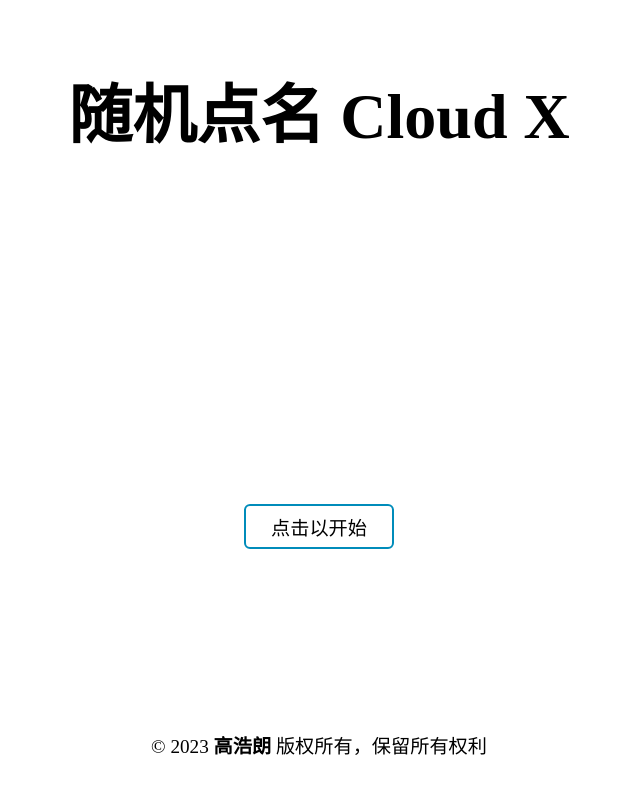
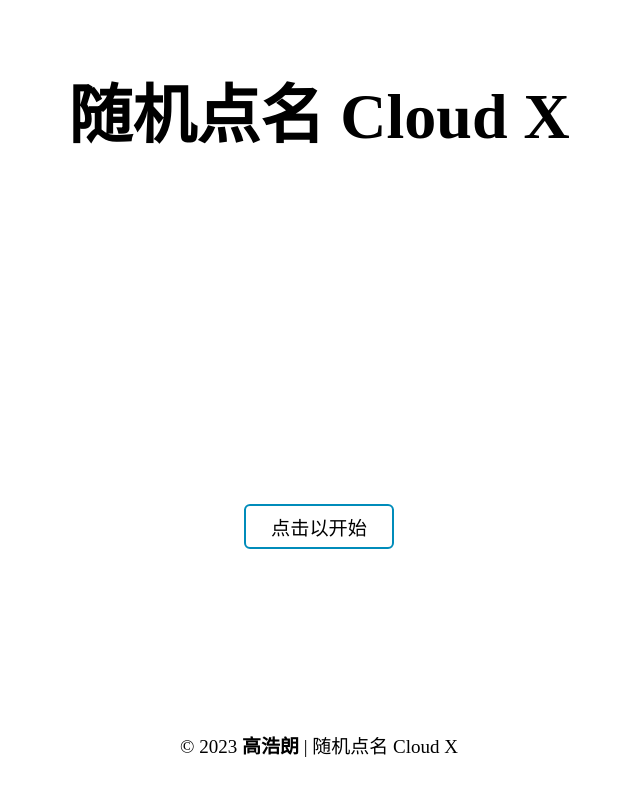
Before and after one commit to RssICX/RssICX.github.io, a plain HTML site: page index.html in a window 1280 px wide. Shown: the whole page, without its empty margins (321-961 px from the left). Drawn offline with Linux system fonts and the light colour scheme; a web font is replaced by a local one.

Commit message:
Add files via upload

```diff
--- a/CSS/main.d.l.css
+++ b/CSS/main.d.l.css
@@ -150,3 +150,7 @@ font-size: 36px;
         font-size: 0rem;
     }
 }
+a {
+    color: inherit;
+    text-decoration: none;
+}
--- a/index.html
+++ b/index.html
@@ -41,6 +41,6 @@
     <!-- <div id="0" style=""></div> -->
     <p id="0" class="pc" style="font-size: 3rem; height: calc(20vh)" ><strong></strong></p>
     <button style="display:block;margin:0 auto; width:150px; height:45px; font-size: larger;" class="btn1 btn" onclick="for_()" id="button">点击以开始</button>
-    <p  class="footer center" style="font-size: larger; ">© 2023 <strong >高浩朗</strong> 版权所有，保留所有权利</p>
+    <p  class="footer center" style="font-size: 19px ">© 2023 <strong >高浩朗</strong> | <a href="https://RssICX.github.io/" target="_blank">随机点名 Cloud X</a></p>
 </body>
 </html>
```
